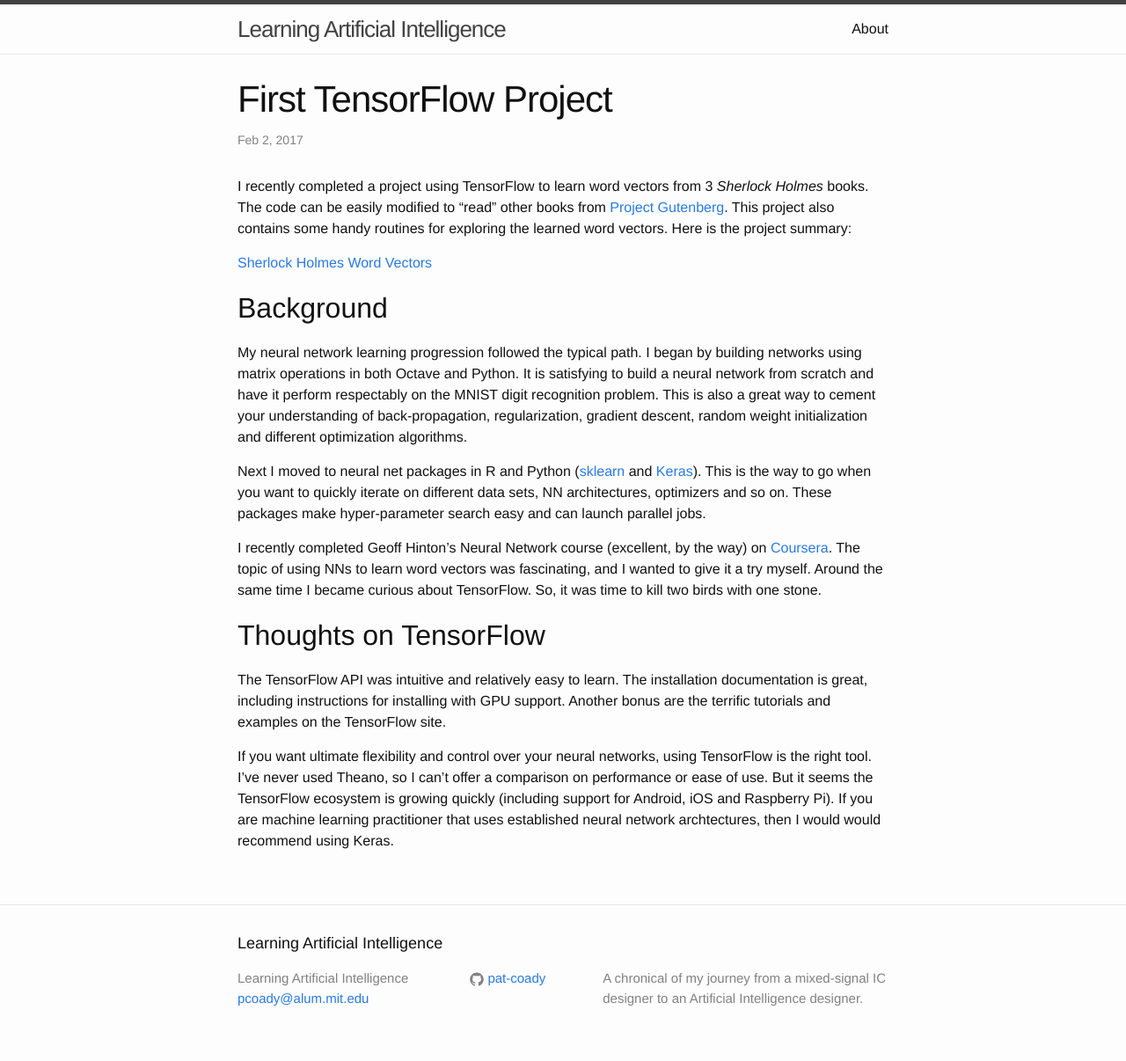
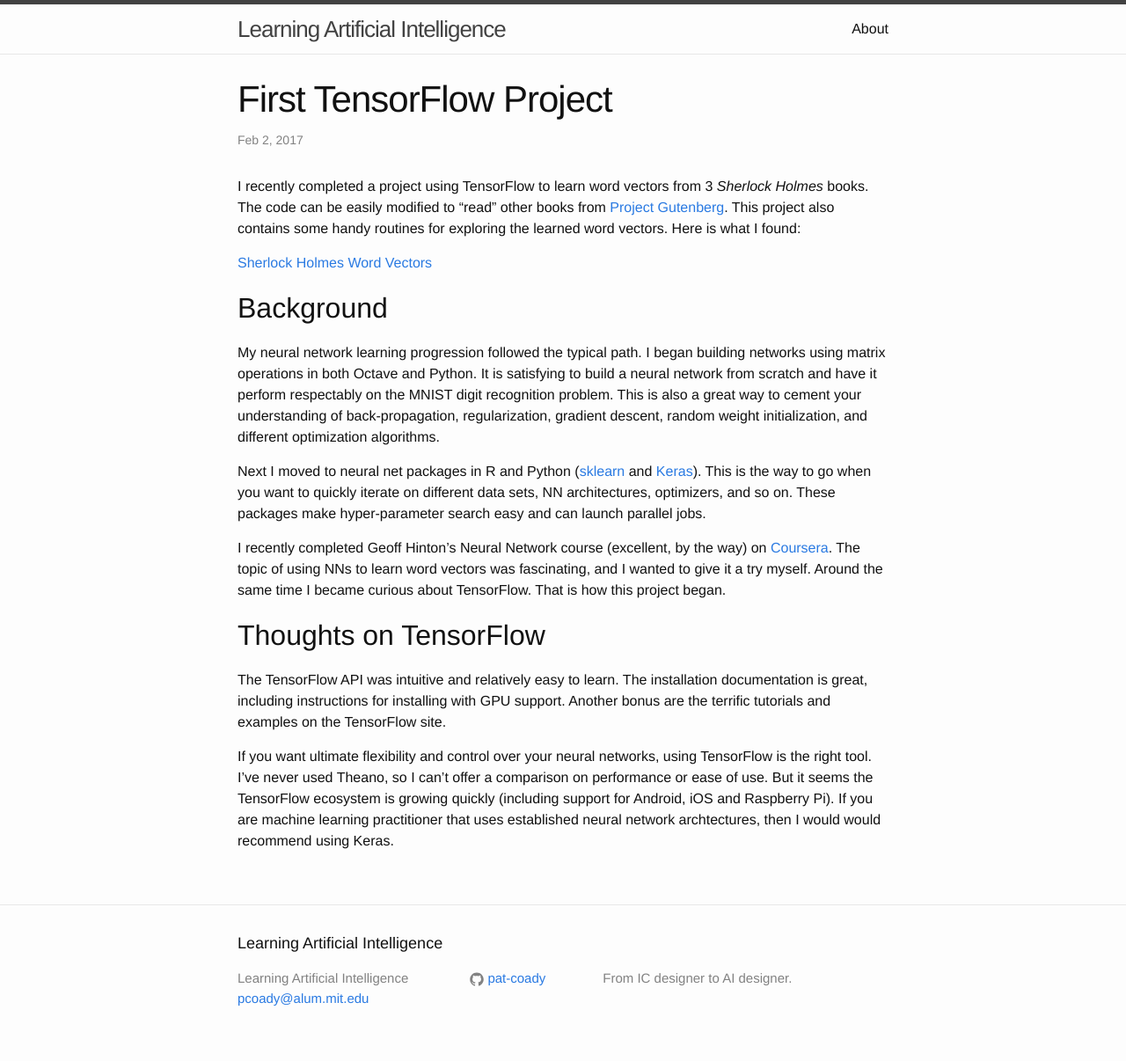
Before and after one commit to pat-coady/learning_ai, a Jekyll site: the page built from _posts/2017-02-02-first-tensorflow.md, in a window 1280 px wide. Shown: the whole page at 88% size. Built offline with Jekyll 4.4.1, drawn with Linux system fonts in a browser that asks for light colours; comment, search, counter and statistics services are not loaded.

Commit message:
edits from Kerri

```diff
--- a/_config.yml
+++ b/_config.yml
@@ -16,7 +16,7 @@
 title: "Learning Artificial Intelligence"
 email: pcoady@alum.mit.edu
 description: > # this means to ignore newlines until "baseurl:"
-  A chronical of my journey from a mixed-signal IC designer to an Artificial Intelligence designer.
+  From IC designer to AI designer.
 baseurl: "" # the subpath of your site, e.g. /blog
 url: "https://pat-coady.github.io/"
 #twitter_username: jekyllrb
--- a/_posts/2017-02-02-first-tensorflow.md
+++ b/_posts/2017-02-02-first-tensorflow.md
@@ -5,17 +5,17 @@
 categories: projects
 comments: true
 ---
-I recently completed a project using TensorFlow to learn word vectors from 3 *Sherlock Holmes* books. The code can be easily modified to "read" other books from [Project Gutenberg](https://www.gutenberg.org/). This project also contains some handy routines for exploring the learned word vectors. Here is the project summary:
+I recently completed a project using TensorFlow to learn word vectors from 3 *Sherlock Holmes* books. The code can be easily modified to "read" other books from [Project Gutenberg](https://www.gutenberg.org/). This project also contains some handy routines for exploring the learned word vectors. Here is what I found:
 
 [Sherlock Holmes Word Vectors](https://pat-coady.github.io/word2vec/)
 
 ## Background
 
-My neural network learning progression followed the typical path. I began by building networks using matrix operations in both Octave and Python. It is satisfying to build a neural network from scratch and have it perform respectably on the MNIST digit recognition problem. This is also a great way to cement your understanding of back-propagation, regularization, gradient descent, random weight initialization and different optimization algorithms.
+My neural network learning progression followed the typical path. I began building networks using matrix operations in both Octave and Python. It is satisfying to build a neural network from scratch and have it perform respectably on the MNIST digit recognition problem. This is also a great way to cement your understanding of back-propagation, regularization, gradient descent, random weight initialization, and different optimization algorithms.
 
-Next I moved to neural net packages in R and Python ([sklearn](http://scikit-learn.org/stable/) and [Keras](https://keras.io/)). This is the way to go when you want to quickly iterate on different data sets, NN architectures, optimizers and so on. These packages make hyper-parameter search easy and can launch parallel jobs.
+Next I moved to neural net packages in R and Python ([sklearn](http://scikit-learn.org/stable/) and [Keras](https://keras.io/)). This is the way to go when you want to quickly iterate on different data sets, NN architectures, optimizers, and so on. These packages make hyper-parameter search easy and can launch parallel jobs.
 
-I recently completed Geoff Hinton's Neural Network course (excellent, by the way) on [Coursera](https://www.coursera.org/). The topic of using NNs to learn word vectors was fascinating, and I wanted to give it a try myself. Around the same time I became curious about TensorFlow. So, it was time to kill two birds with one stone.
+I recently completed Geoff Hinton's Neural Network course (excellent, by the way) on [Coursera](https://www.coursera.org/). The topic of using NNs to learn word vectors was fascinating, and I wanted to give it a try myself. Around the same time I became curious about TensorFlow. That is how this project began.
 
 ## Thoughts on TensorFlow
 
```
Also changed, not shown: about.md (+3 -3 lines).
